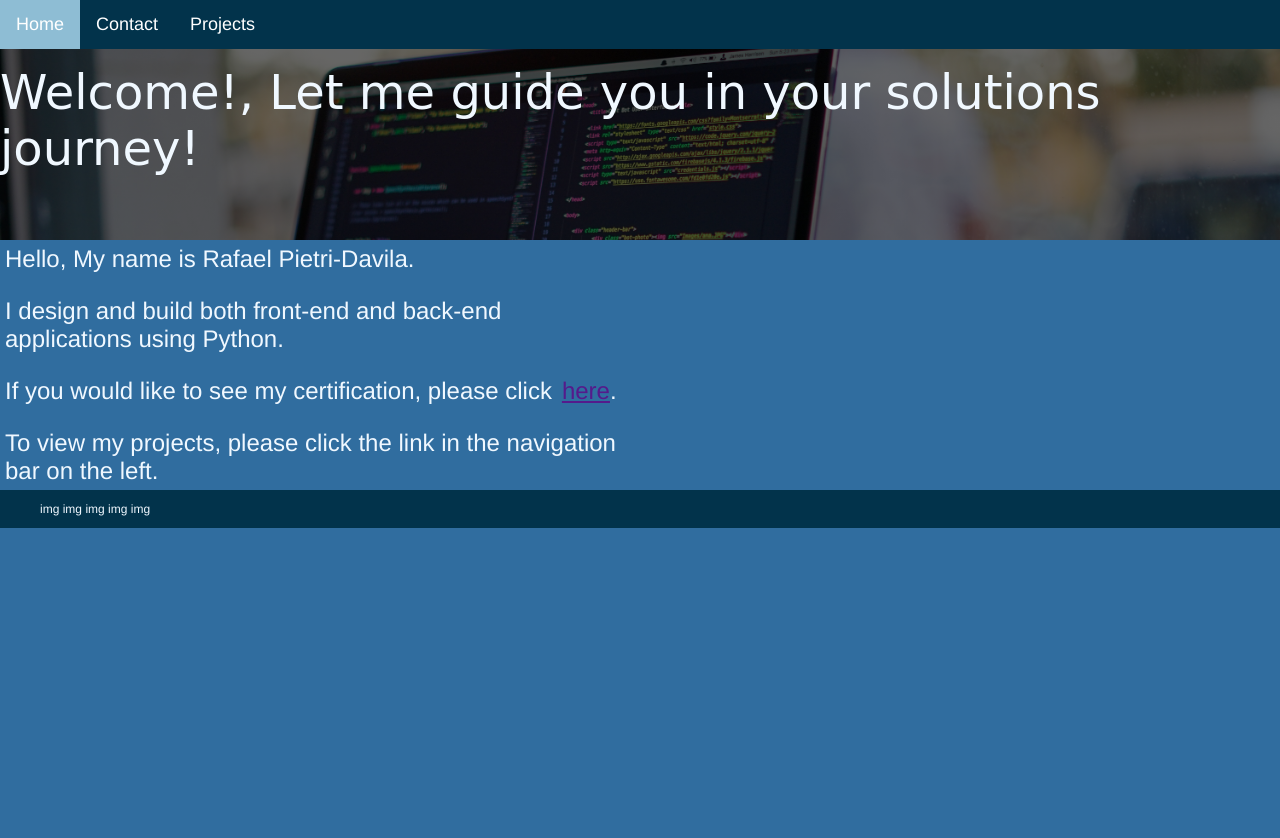
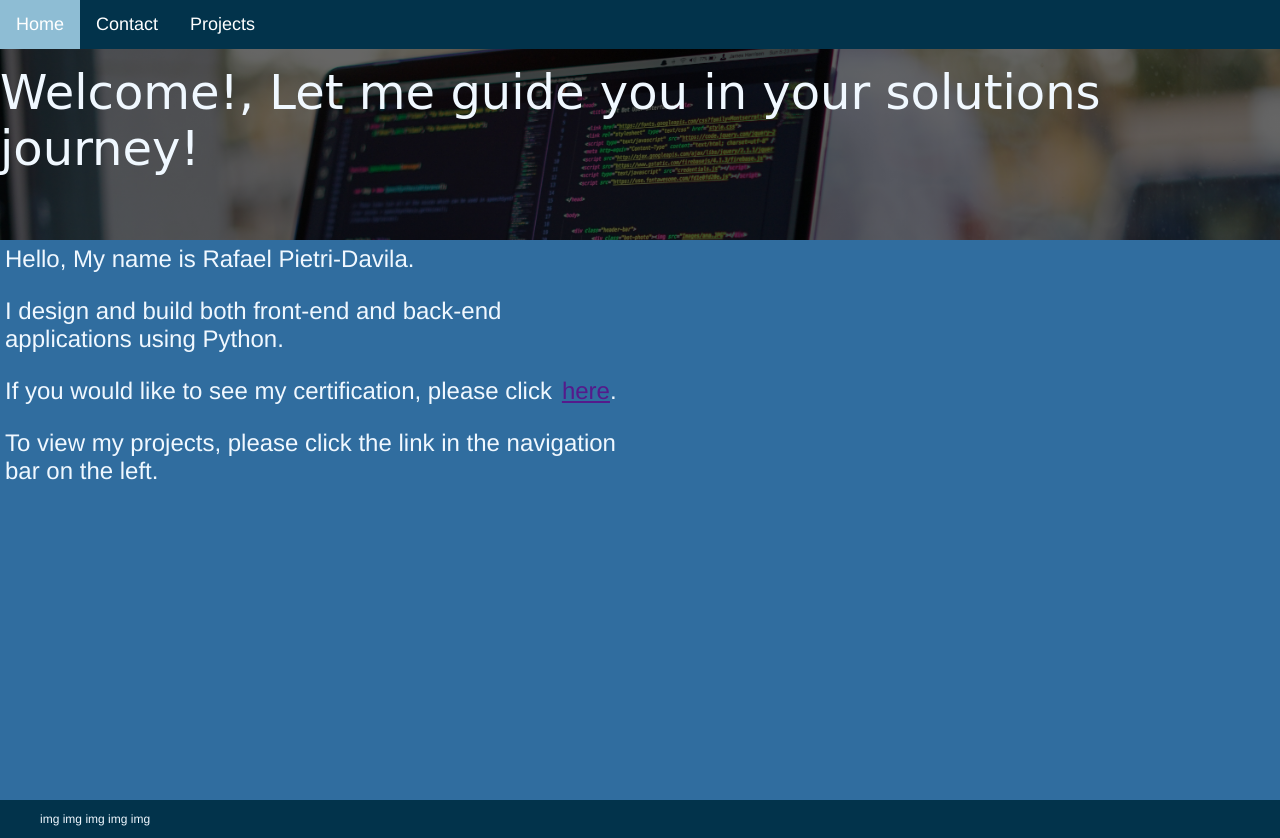
Before and after one commit to rpdavila/personal_portfolio, a Flask app: page / in a window 1280 px wide. Before the commit the page ends 528 px from the top, so only its background shows below. Run offline with Flask 2, Linux system fonts and the light colour scheme.

Commit message:
adjusted footer to fit in browser window

```diff
--- a/static/style.css
+++ b/static/style.css
@@ -7,6 +7,7 @@ html {
 
 body {
     margin: auto 0;
+    height: 60vh;
 }
 
 /*Nav Bar*/
@@ -65,6 +66,7 @@ li a:hover {
     display: grid;
     grid-template-columns: repeat(auto-fill, minmax(300px, 1fr));
     grid-gap: 20px;
+    height: 560px;
 }
 
 .description {
```
